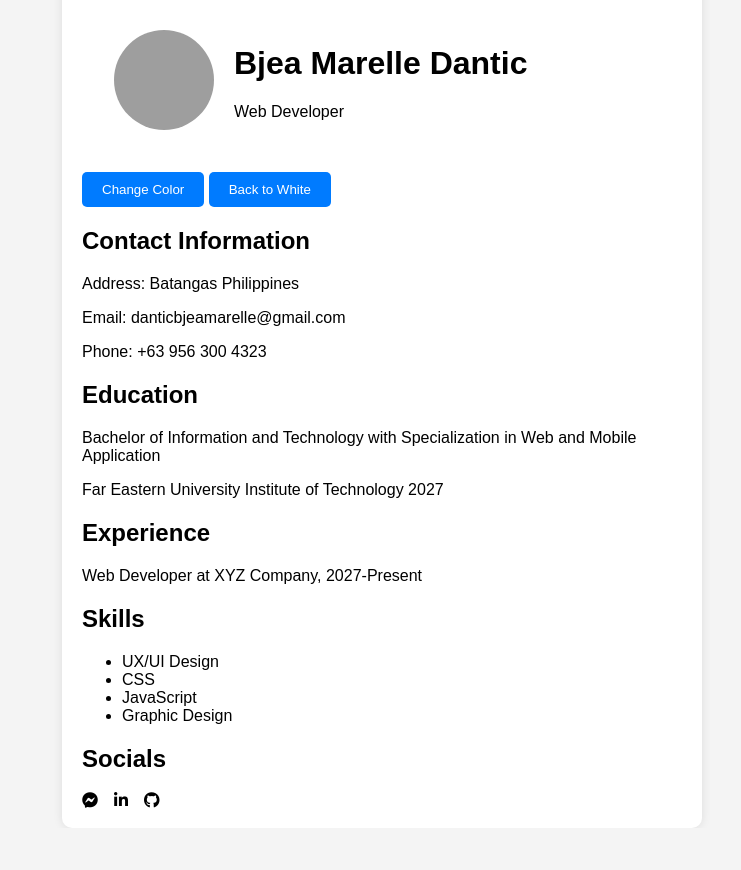
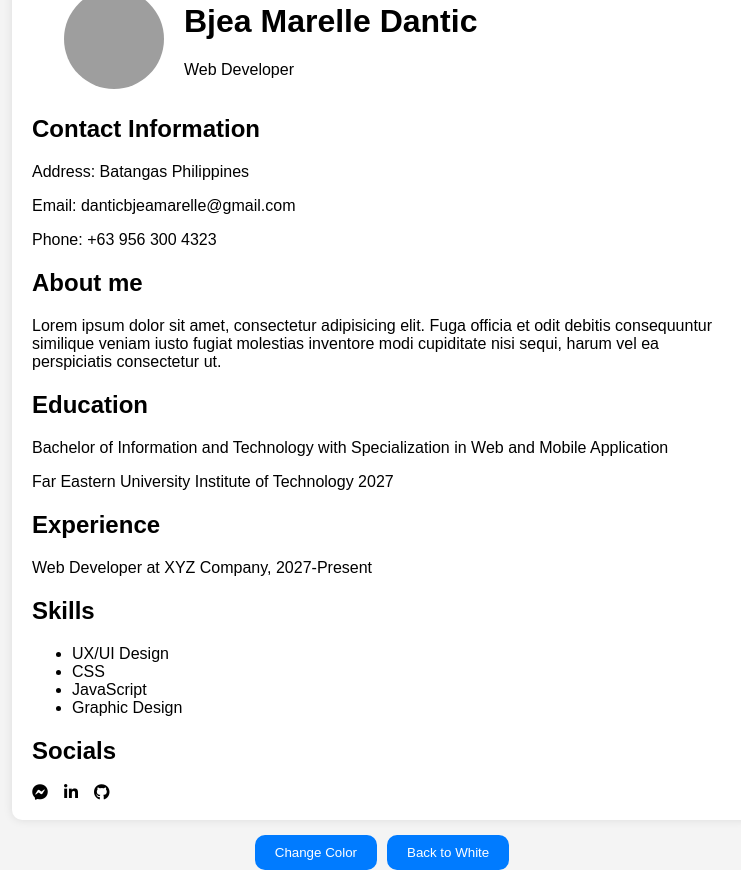
Before and after one commit to chubizy/AWD_TSA1, a plain HTML site: page index.html in a window 1280 px wide. Shown: the whole page, without its empty margins (258-999 px from the left). Before the commit the page ends 828 px from the top, so only its background shows below. Drawn offline with Linux system fonts and the light colour scheme; grey boxes are pictures that could not be loaded.

Commit message:
update color

```diff
--- a/assets/css/style.css
+++ b/assets/css/style.css
@@ -4,6 +4,7 @@ body {
     margin: 0;
     padding: 0;
     display: flex;
+    flex-direction: column;
     justify-content: center;
     align-items: center;
     height: 100vh;
@@ -29,8 +30,8 @@ body {
     padding: 20px;
     border-radius: 10px;
     box-shadow: 0 0 10px rgba(0, 0, 0, 0.1);
-    width: 70%;
-    max-width: 600px;
+    width: 80%;
+    max-width: 700px;
 }
 
 button {
@@ -39,15 +40,14 @@ button {
     background-color: #007BFF;
     color: #fff;
     border: none;
-    border-radius: 5px;
+    border-radius: 10px;
     cursor: pointer;
 
 }
 
-.btn {
+.button-container {
     display: flex;
-    justify-content: end;
-    align-content: flex-end;
+    gap: 10px;
 }
 
 .icons {
@@ -59,5 +59,11 @@ button {
 }
 
 button:hover {
-    background-color: #0056b3;
+    background-color: #003975;
+
+    &:hover {
+        opacity: 1;
+        border: 2px solid rgb(67, 133, 187);
+            filter: drop-shadow(3px 3px 3px rgba(234,226,183,255));
 }
+}
--- a/assets/js/script.js
+++ b/assets/js/script.js
@@ -1,5 +1,5 @@
 document.getElementById('colorButton').addEventListener('click', function() {
-    const colors = ['#167a85', '#084a5e', '#f7c254', '#d43832'];
+    const colors = ['#167a85', '#ead151', '#fc6c87', '#084a5e', '#eab76a',  '#aa4064', '#f7c254', '#f9827a', '#d43832', '#c9b25f'];
     const randomColor = colors[Math.floor(Math.random() * colors.length)];
     document.querySelector('.resume').style.backgroundColor = randomColor;
 });
--- a/index.html
+++ b/index.html
@@ -16,13 +16,15 @@
                 <p>Web Developer</p>
             </div>
         </div>
-        <button id="colorButton">Change Color</button>
-        <button id="whiteButton">Back to White</button>
         <section>
             <h2>Contact Information</h2>
             <p>Address: Batangas Philippines</p>
             <p>Email: danticbjeamarelle@gmail.com</p>
             <p>Phone: +63 956 300 4323</p>
+        </section>
+        <section>
+            <h2>About me</h2>
+            <p>Lorem ipsum dolor sit amet, consectetur adipisicing elit. Fuga officia et odit debitis consequuntur similique veniam iusto fugiat molestias inventore modi cupiditate nisi sequi, harum vel ea perspiciatis consectetur ut.</p>
         </section>
         <section>
             <h2>Education</h2>
@@ -51,6 +53,10 @@
             </div>
         </section>
     </div>
+    <div class="button-container">
+        <button id="colorButton">Change Color</button>
+        <button id="whiteButton">Back to White</button>
+    </div>
     <script src="assets\js\script.js"></script>
 </body>
 </html>
```
